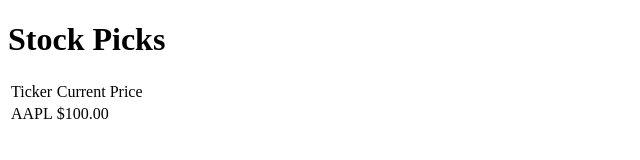
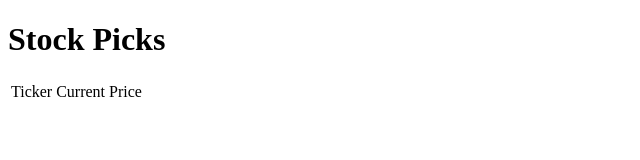
Before and after one commit to 2pichar/Stocks.c, a website: page web/html/stockpicks.html in a window 1280 px wide. Shown: the whole page, without its empty margins (0-640 px from the left). Drawn offline with Linux system fonts and the light colour scheme.

Commit message:
Updated stockpicks.html Stock Picks table

```diff
--- a/web/html/stockpicks.html
+++ b/web/html/stockpicks.html
@@ -15,10 +15,6 @@
         </tr>
       </thead>
       <tbody>
-        <tr>
-          <td>AAPL</td>
-          <td>$100.00</td>
-        </tr>
       </tbody>
     </table>
   </body>
```
